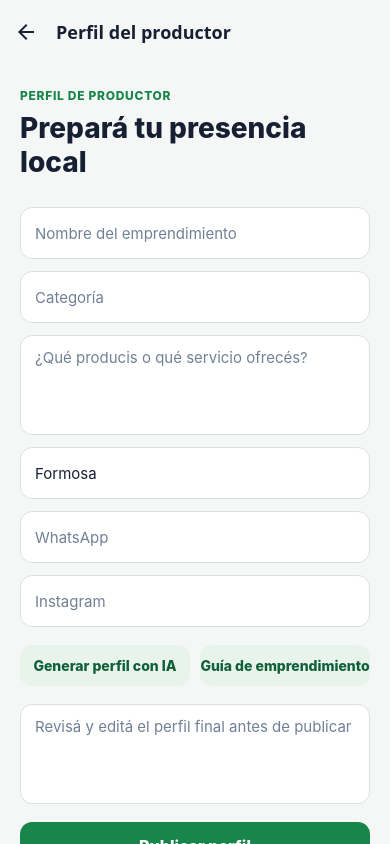
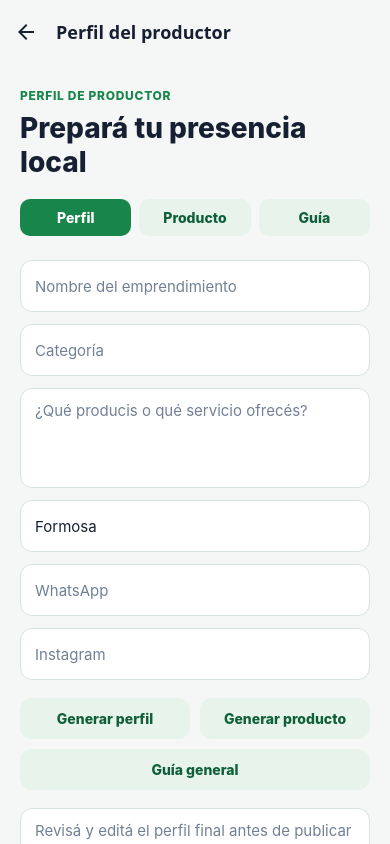
Before and after one commit to landerklang/Hackaton-Producccion-Ambiente, a React Native app in the folder frontend/: screen /ProducerForm in a window 390 px wide. Built offline with nearby package versions, Linux system fonts and the light colour scheme.

Commit message:
Quitados los botones de acceso directo Soy productor y Explorar de la pantalla de entrada inicial

```diff
--- a/frontend/src/screens/AuthEntryScreen.js
+++ b/frontend/src/screens/AuthEntryScreen.js
@@ -27,23 +27,6 @@ export default function AuthEntryScreen({ navigation }) {
           <Text style={styles.secondaryButtonText}>Crear cuenta</Text>
         </Pressable>
 
-        <View style={styles.optionRow}>
-          <Pressable
-            accessibilityRole="button"
-            onPress={() => navigation.navigate('ProducerForm')}
-            style={({ pressed }) => [styles.roleButton, pressed && styles.roleButtonPressed]}
-          >
-            <Text style={styles.roleButtonText}>Soy productor</Text>
-          </Pressable>
-
-          <Pressable
-            accessibilityRole="button"
-            onPress={() => navigation.navigate('Home')}
-            style={({ pressed }) => [styles.roleButton, pressed && styles.roleButtonPressed]}
-          >
-            <Text style={styles.roleButtonText}>Explorar</Text>
-          </Pressable>
-        </View>
       </View>
     </SafeAreaView>
   );
@@ -116,25 +99,4 @@ const styles = StyleSheet.create({
   buttonPressed: {
     backgroundColor: '#12683A',
   },
-  optionRow: {
-    flexDirection: 'row',
-    gap: 10,
-    marginTop: 18,
-  },
-  roleButton: {
-    flex: 1,
-    backgroundColor: '#F3F7F5',
-    borderRadius: 12,
-    paddingVertical: 12,
-    alignItems: 'center',
-    borderWidth: 1,
-    borderColor: '#D9E1DC',
-  },
-  roleButtonPressed: {
-    backgroundColor: '#E7F3EB',
-  },
-  roleButtonText: {
-    color: '#172033',
-    fontWeight: '700',
-  },
 });
--- a/frontend/src/screens/ProducerFormScreen.js
+++ b/frontend/src/screens/ProducerFormScreen.js
@@ -5,6 +5,7 @@ import { ActivityIndicator, Platform, Pressable, SafeAreaView, ScrollView, Style
 const API_HOST = Platform.OS === 'android' ? '10.0.2.2' : 'localhost';
 const PROFILE_API_URL = `http://${API_HOST}:3000/api/producers/ai-profile`;
 const GUIDE_API_URL = `http://${API_HOST}:3000/api/ai/entrepreneur-guide`;
+const PRODUCT_API_URL = `http://${API_HOST}:3000/api/products/ai-generate`;
 const PUBLISH_API_URL = `http://${API_HOST}:3000/api/producers`;
 
 export default function ProducerFormScreen({ navigation }) {
@@ -17,11 +18,12 @@ export default function ProducerFormScreen({ navigation }) {
   const [profileText, setProfileText] = useState('');
   const [guide, setGuide] = useState(null);
   const [result, setResult] = useState(null);
+  const [mode, setMode] = useState('profile');
   const [loading, setLoading] = useState(false);
   const [error, setError] = useState('');
 
   const buildMessages = () => {
-    const base = [
+    return [
       { role: 'user', content: `Nombre: ${name || 'no indicado'}` },
       { role: 'user', content: `Categoría: ${category || 'no indicada'}` },
       { role: 'user', content: `Descripción: ${description || 'no indicada'}` },
@@ -29,8 +31,6 @@ export default function ProducerFormScreen({ navigation }) {
       { role: 'user', content: `WhatsApp: ${whatsappNumber || 'no indicado'}` },
       { role: 'user', content: `Instagram: ${instagram || 'no indicado'}` },
     ];
-
-    return base;
   };
 
   const handleGenerateProfile = async () => {
@@ -39,6 +39,7 @@ export default function ProducerFormScreen({ navigation }) {
       return;
     }
 
+    setMode('profile');
     setLoading(true);
     setError('');
     setGuide(null);
@@ -60,8 +61,10 @@ export default function ProducerFormScreen({ navigation }) {
       return;
     }
 
+    setMode('guide');
     setLoading(true);
     setError('');
+    setResult(null);
 
     try {
       const response = await axios.post(GUIDE_API_URL, {
@@ -73,6 +76,35 @@ export default function ProducerFormScreen({ navigation }) {
       setGuide(response.data);
     } catch (requestError) {
       setError(requestError.response?.data?.error || 'No pudimos generar la guía de emprendimiento.');
+    } finally {
+      setLoading(false);
+    }
+  };
+
+  const handleGenerateProduct = async () => {
+    if (!description.trim()) {
+      setError('Escribí la idea del producto para generarlo con IA.');
+      return;
+    }
+
+    setMode('product');
+    setLoading(true);
+    setError('');
+    setGuide(null);
+
+    try {
+      const response = await axios.post(PRODUCT_API_URL, {
+        text: description,
+      });
+
+      setResult({
+        title: response.data.title || name || 'Producto',
+        description: response.data.description || description,
+        tags: response.data.tags || [],
+        price: response.data.price || 'Consultar',
+      });
+    } catch (requestError) {
+      setError(requestError.response?.data?.error || 'No pudimos generar el producto con IA.');
     } finally {
       setLoading(false);
     }
@@ -113,6 +145,30 @@ export default function ProducerFormScreen({ navigation }) {
       <ScrollView contentContainerStyle={styles.content} keyboardShouldPersistTaps="handled">
         <Text style={styles.eyebrow}>Perfil de productor</Text>
         <Text style={styles.title}>Prepará tu presencia local</Text>
+
+        <View style={styles.modeRow}>
+          <Pressable
+            accessibilityRole="button"
+            onPress={() => setMode('profile')}
+            style={({ pressed }) => [styles.modeButton, mode === 'profile' && styles.modeButtonActive, pressed && styles.modePressed]}
+          >
+            <Text style={[styles.modeText, mode === 'profile' && styles.modeTextActive]}>Perfil</Text>
+          </Pressable>
+          <Pressable
+            accessibilityRole="button"
+            onPress={() => setMode('product')}
+            style={({ pressed }) => [styles.modeButton, mode === 'product' && styles.modeButtonActive, pressed && styles.modePressed]}
+          >
+            <Text style={[styles.modeText, mode === 'product' && styles.modeTextActive]}>Producto</Text>
+          </Pressable>
+          <Pressable
+            accessibilityRole="button"
+            onPress={() => setMode('guide')}
+            style={({ pressed }) => [styles.modeButton, mode === 'guide' && styles.modeButtonActive, pressed && styles.modePressed]}
+          >
+            <Text style={[styles.modeText, mode === 'guide' && styles.modeTextActive]}>Guía</Text>
+          </Pressable>
+        </View>
 
         <TextInput
           onChangeText={setName}
@@ -173,7 +229,16 @@ export default function ProducerFormScreen({ navigation }) {
             onPress={handleGenerateProfile}
             style={({ pressed }) => [styles.secondaryButton, pressed && styles.secondaryButtonPressed, loading && styles.buttonDisabled]}
           >
-            <Text style={styles.secondaryButtonText}>Generar perfil con IA</Text>
+            <Text style={styles.secondaryButtonText}>Generar perfil</Text>
+          </Pressable>
+
+          <Pressable
+            accessibilityRole="button"
+            disabled={loading}
+            onPress={handleGenerateProduct}
+            style={({ pressed }) => [styles.secondaryButton, pressed && styles.secondaryButtonPressed, loading && styles.buttonDisabled]}
+          >
+            <Text style={styles.secondaryButtonText}>Generar producto</Text>
           </Pressable>
 
           <Pressable
@@ -182,7 +247,7 @@ export default function ProducerFormScreen({ navigation }) {
             onPress={handleGenerateGuide}
             style={({ pressed }) => [styles.secondaryButton, pressed && styles.secondaryButtonPressed, loading && styles.buttonDisabled]}
           >
-            <Text style={styles.secondaryButtonText}>Guía de emprendimiento</Text>
+            <Text style={styles.secondaryButtonText}>Guía general</Text>
           </Pressable>
         </View>
 
@@ -190,7 +255,20 @@ export default function ProducerFormScreen({ navigation }) {
 
         {result ? (
           <View style={styles.previewBox}>
-            <Text style={styles.previewTitle}>Perfil sugerido</Text>
+            <Text style={styles.previewTitle}>{mode === 'product' ? 'Producto sugerido' : mode === 'guide' ? 'Orientación' : 'Perfil sugerido'}</Text>
+            {mode === 'product' ? (
+              <>
+                <Text style={styles.previewLabel}>Título</Text>
+                <Text style={styles.previewText}>{result.title || 'Sin título'}</Text>
+                <Text style={styles.previewLabel}>Descripción</Text>
+                <Text style={styles.previewText}>{result.description || 'Sin descripción'}</Text>
+                <Text style={styles.previewLabel}>Tags</Text>
+                <Text style={styles.previewText}>{Array.isArray(result.tags) ? result.tags.join(', ') : 'Sin tags'}</Text>
+                <Text style={styles.previewLabel}>Precio</Text>
+                <Text style={styles.previewText}>{result.price || 'Consultar'}</Text>
+              </>
+            ) : (
+              <>
                 <Text style={styles.previewLabel}>Nombre</Text>
                 <Text style={styles.previewText}>{result.name || name}</Text>
                 <Text style={styles.previewLabel}>Categoría</Text>
@@ -199,6 +277,8 @@ export default function ProducerFormScreen({ navigation }) {
                 <Text style={styles.previewText}>{result.profileText || result.description || description}</Text>
                 <Text style={styles.previewLabel}>Contacto</Text>
                 <Text style={styles.previewText}>{[whatsappNumber, instagram].filter(Boolean).join(' · ') || 'Sin contacto cargado'}</Text>
+              </>
+            )}
           </View>
         ) : null}
 
@@ -260,6 +340,32 @@ const styles = StyleSheet.create({
     fontSize: 28,
     fontWeight: '800',
     marginBottom: 16,
+  },
+  modeRow: {
+    flexDirection: 'row',
+    gap: 8,
+    marginTop: 4,
+    marginBottom: 12,
+  },
+  modeButton: {
+    flex: 1,
+    paddingVertical: 10,
+    borderRadius: 10,
+    backgroundColor: '#E7F3EB',
+    alignItems: 'center',
+  },
+  modeButtonActive: {
+    backgroundColor: '#18864B',
+  },
+  modeText: {
+    color: '#0F5F38',
+    fontWeight: '800',
+  },
+  modeTextActive: {
+    color: '#FFFFFF',
+  },
+  modePressed: {
+    opacity: 0.9,
   },
   input: {
     minHeight: 52,
```
Lines whose indentation alone changed are shown as unchanged.
